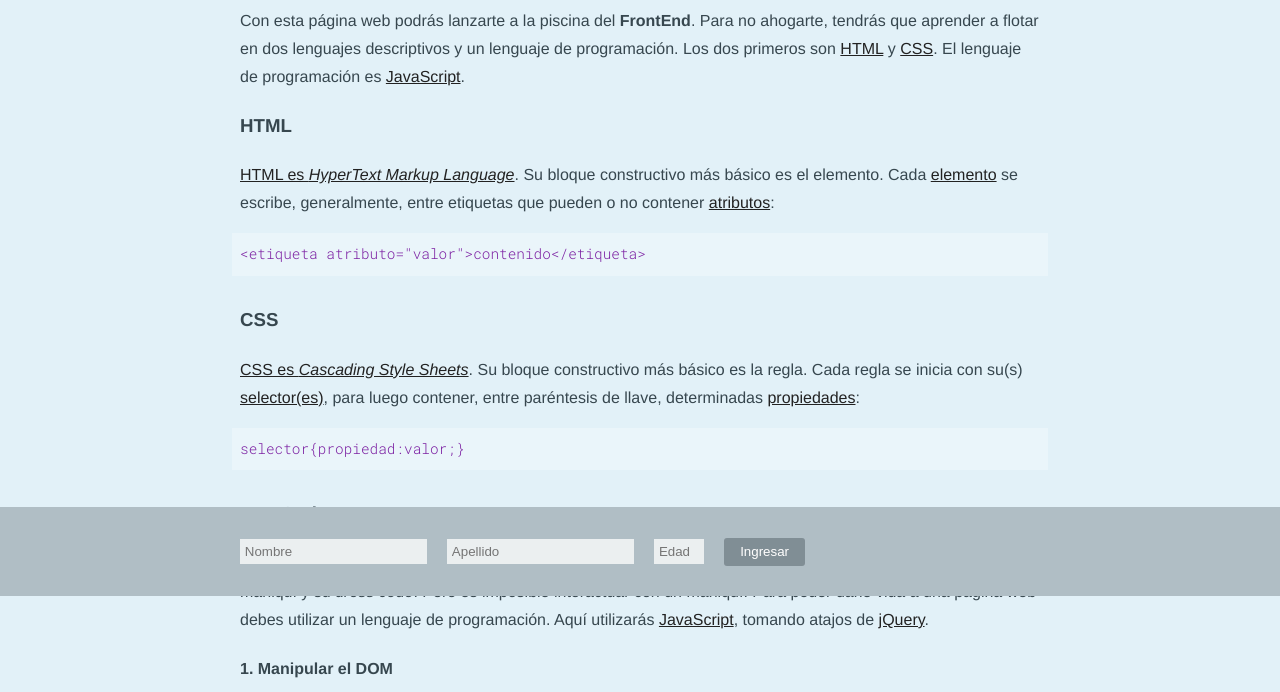
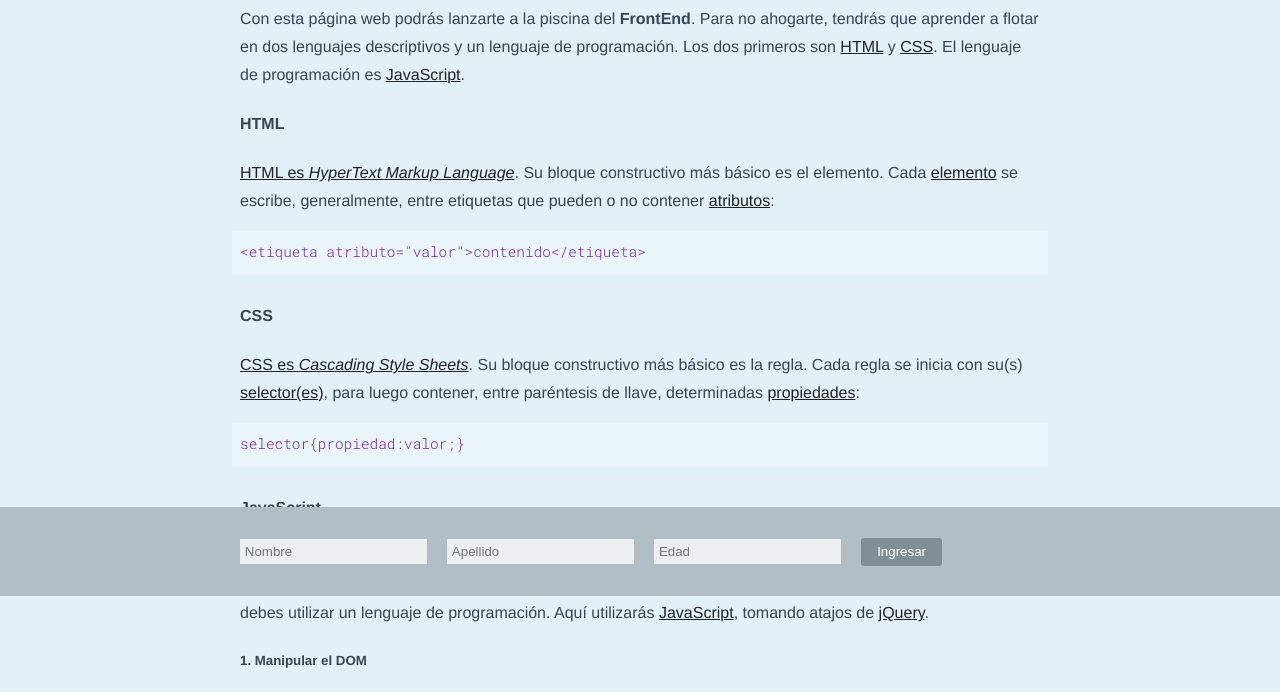
Before and after one commit to profesorfaco/workshop-bases, a plain HTML site: page index.html in a window 1280 px wide. Shown: the part 204-896 px from the top of the page. Drawn offline with nearby package versions, Linux system fonts and the light colour scheme.

Commit message:
Add files via upload

```diff
--- a/index.html
+++ b/index.html
@@ -11,20 +11,20 @@
     <p><small></small></p>
     <h1>FrontEnd</h1>
     <h2>Describir y programar</h2>
-    <h4><span id="denominacion"></span><span id="envejecimiento"></span></h4>
+    <h3><span id="denominacion"></span><span id="envejecimiento"></span></h3>
     <p>Con esta página web podrás lanzarte a la piscina del <strong>FrontEnd</strong>. Para no ahogarte, tendrás que aprender a flotar en dos lenguajes descriptivos y un lenguaje de programación. Los dos primeros son <a href="#html">HTML</a> y <a href="#css">CSS</a>. El lenguaje de programación es <a href="#js">JavaScript</a>.</p>
-    <h3 id="html">HTML</h3>
+    <h4 id="html">HTML</h4>
     <p><a href="https://github.com/profesorfaco/modulo-web/wiki/HTML" title="Wiki del Repositorio" target="_blank">HTML es <span lang="en">HyperText Markup Language</span></a>. Su bloque constructivo más básico es el elemento. Cada <a href="https://developer.mozilla.org/es/docs/Web/HTML/Elemento" target="_blank" title="Referencia de Elementos HTML">elemento</a> se escribe, generalmente, entre etiquetas que pueden o no contener <a href="https://developer.mozilla.org/es/docs/Web/HTML/Atributos" title="Referencia de Atributos HTML" target="_blank">atributos</a>:</p>
     <pre><code>&lt;etiqueta atributo="valor"&gt;contenido&lt;/etiqueta&gt;</code></pre>
-    <h3 id="css">CSS</h3>
+    <h4 id="css">CSS</h4>
     <p><a href="https://github.com/profesorfaco/bases/wiki/CSS" title="Wiki del Repositorio" target="_blank">CSS es <span lang="en">Cascading Style Sheets</span></a>. Su bloque constructivo más básico es la regla. Cada regla se inicia con su(s) <a href="https://developer.mozilla.org/es/docs/Web/CSS/Referencia_CSS#Selectores" target="_blank" title="Referencia CSS">selector(es)</a>, para luego contener, entre paréntesis de llave, determinadas <a href="https://www.w3schools.com/cssref/default.asp" target="_blank" title="CSS Properties">propiedades</a>:</p>
     <pre><code>selector{propiedad:valor;}</code></pre>
-    <h3 id="js">JavaScript</h3>
+    <h4 id="js">JavaScript</h4>
     <p>HTML y CSS son lenguajes descriptivos. No son lenguajes de programación. Describen, respectivamente, al maniquí y su <span lang="en">dress code</span>. Pero es imposible interactuar con un maniquí. Para poder darle vida a una página web debes utilizar un lenguaje de programación. Aquí utilizarás <a href="https://github.com/profesorfaco/bases/wiki/JavaScript" title="Wiki del Repositorio" target="_blank">JavaScript</a>, tomando atajos de <a href="https://github.com/profesorfaco/bases/wiki/jQuery" title="Wiki del Repositorio" target="_blank">jQuery</a>.</p>
-    <h4>1. Manipular el DOM</h4>
+    <h5>1. Manipular el DOM</h5>
     <p>Esta página web aparece en tu navegador con un <span lang="en">fade in</span> de 2 segundos, y te ofrece contenidos que no pueden estar definidos de modo estático; está la fecha del día que depende de lo configurado en tu computador; están nombre, apellido y edad que dependen de lo que ingreses en el formulario. Incluso hay un cambio de colores dependiente de la edad ingresada. Todo esto se logra mediante programación que manipula el <a href="https://es.wikipedia.org/wiki/Document_Object_Model" title="Wikipedia" target="_blank">Document Object Model (DOM)</a>.</p>
     <p>Cuando le indicas al navegador "Ver el código fuente de la página", lo que obtienes es la descripción de tal página, algo idéntico a lo que se pudo escribir en un <a href="https://es.wikipedia.org/wiki/Editor_de_código_fuente" title="Wikipedia" target="_blank">Editor de código fuente</a>. Ese escrito es analizado por el navegador y un resultado de tal análisis es el DOM; esto último es lo que se manipula con JavaScript. Dicho de un modo simple, el DOM es donde la máquina hace cosas y Javascript es el lenguaje que le indica a la máquina qué cosas hacer.</p>
-    <h4>2. Consola de JavaScript</h4>
+    <h5>2. Consola de JavaScript</h5>
     <p>Cuando usas JavaScript, o <a href="https://www.javascripting.com/" target="_blank" title="JavaScripting.com | The Database of JavaScript Libraries">cualquiera de sus bibliotecas</a>, es posible obtener información asomándose a la consola del navegador:</p>
     <ul>
       <li>Si estás usando <strong>Chrome</strong> en PC, presiona Ctrl + Shift + J. Si estás usando el mismo navegador en Mac, presiona Cmd + Alt + J</li>
@@ -46,10 +46,10 @@ alert(primero + segundo);</code></pre>
   </div>
   <div id="footer">
     <form>
-      <input type="text" name="nombre" placeholder="Nombre"/>
-      <input type="text" name="apellido" placeholder="Apellido"/>
-      <input type="text" name="edad" placeholder="Edad"/>
-      <input type="submit" value="Ingresar" />
+      <label><input type="text" name="nombre" placeholder="Nombre"/></label>
+      <label><input type="text" name="apellido" placeholder="Apellido"/></label>
+      <label><input type="text" name="edad" placeholder="Edad"/></label>
+      <label><input type="submit" value="Ingresar" /></label>
     </form>
   </div>
   <script src="https://ajax.googleapis.com/ajax/libs/jquery/3.3.1/jquery.min.js"></script>
```
